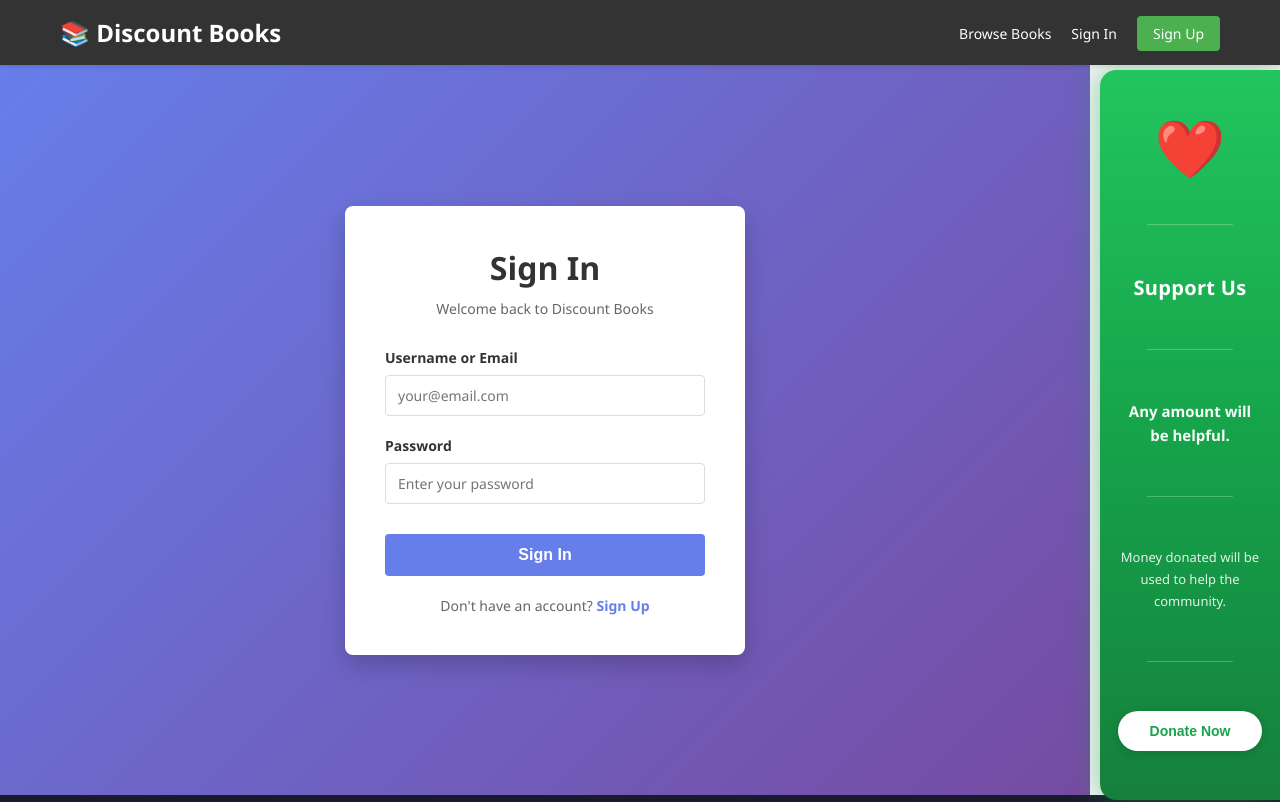
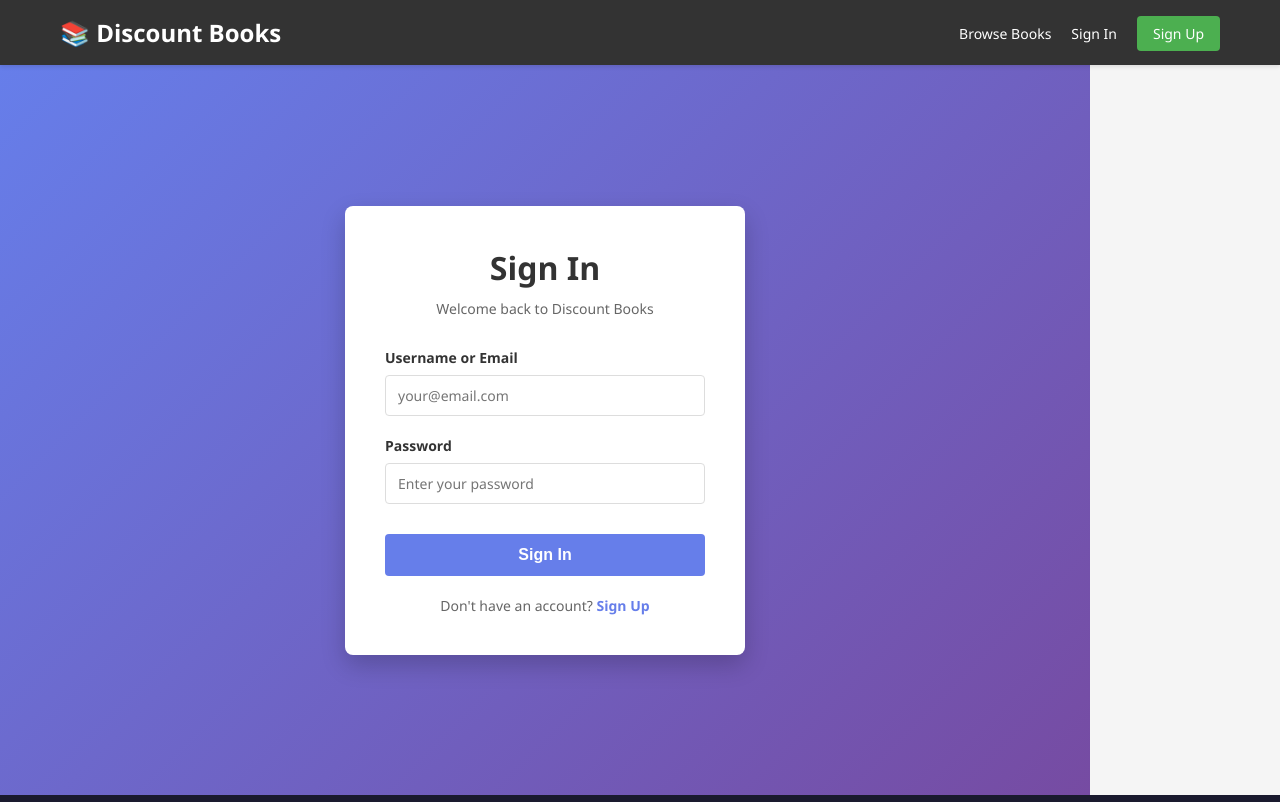
Before and after one commit to SiddharthT123/Book-Bucks, a React (Create React App) app in the folder frontend/: page /login in a window 1280 px wide. Shown: the top 802 px of the page. Built offline with nearby package versions, Linux system fonts and the light colour scheme; no server answers; the HTML template or start-up script is replaced by a standard one.

Commit message:
no donate sidebar

```diff
--- a/frontend/src/App.js
+++ b/frontend/src/App.js
@@ -21,7 +21,7 @@ import SafetyGuidelines from './pages/SafetyGuidelines';
 import ListingPolicy from './pages/ListingPolicy';
 import DMCAPolicy from './pages/DMCAPolicy';
 import messageService from './services/messageService';
-import DonateSidebar from './components/DonateSidebar';
+// import DonateSidebar from './components/DonateSidebar';
 import Footer from './components/Footer';
 
 function isTokenValid() {
@@ -114,8 +114,8 @@ function App() {
   return (
     <Router>
       <Navbar isAuthenticated={isAuthenticated} user={user} isAdmin={isAdmin} onLogout={handleLogout} unreadCount={unreadCount} />
-      <DonateSidebar />
-      <div className="page-content">
+      {/* <DonateSidebar /> */}
+<div className="page-content">
       <Routes>
         <Route
           path="/login"
```
